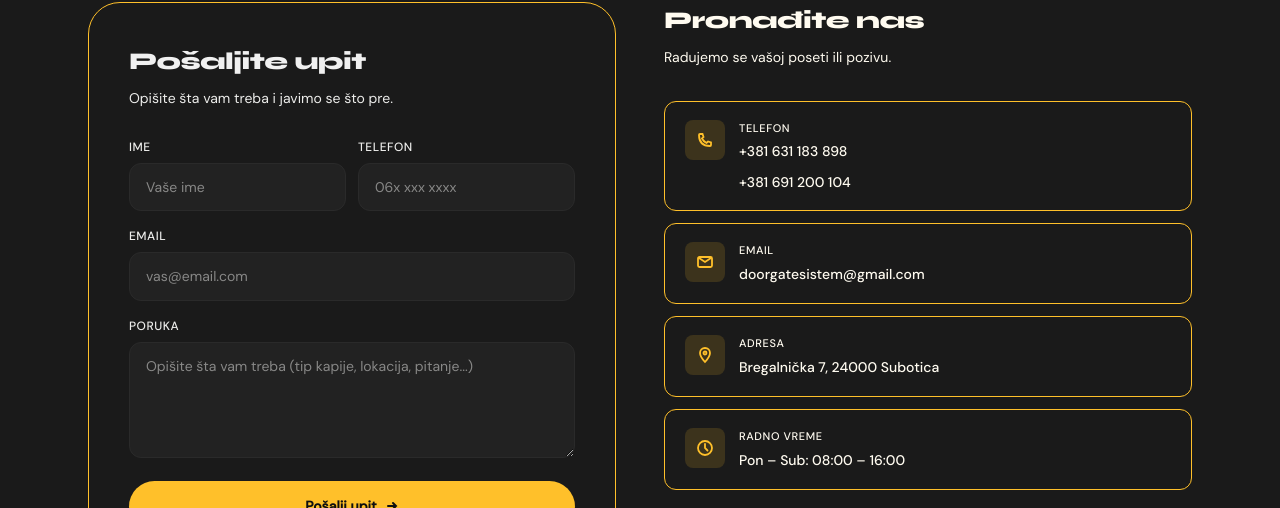
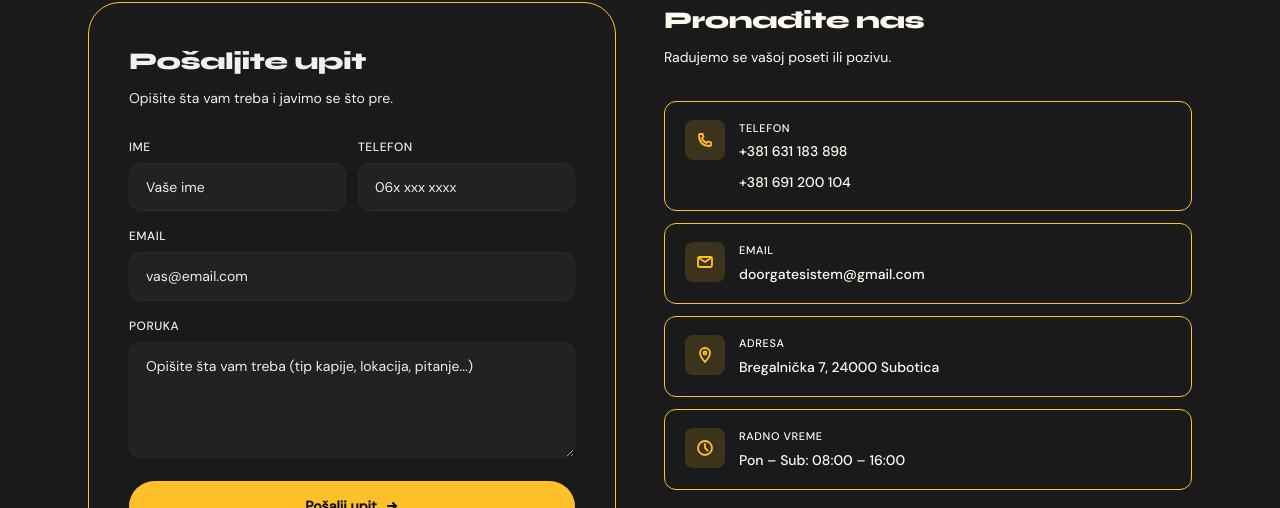
Before and after one commit to Cp6uH33/door-gate-store, a Next.js app: page / in a window 1280 px wide. Shown: the part 3521-4029 px from the top of the page. Built offline with nearby package versions, Linux system fonts and the light colour scheme; no server answers.

Commit message:
categories fix

```diff
--- a/src/app/globals.css
+++ b/src/app/globals.css
@@ -103,6 +103,11 @@ body {
     box-shadow: 0 2px 8px rgba(0,0,0,0.08), 0 8px 32px rgba(0,0,0,0.10);
   }
 
+  input::placeholder, textarea::placeholder {
+  color: #ededeb !important;    /* Tvoja boja */
+  opacity: 1 !important;        /* Potpuno vidljivo */
+}
+
   .section {
     @apply py-20 px-6;
   }
--- a/src/components/ContactSection.tsx
+++ b/src/components/ContactSection.tsx
@@ -102,7 +102,7 @@ export default function ContactSection() {
     width: '100%', padding: '12px 16px',
     background: '#222', border: '1.5px solid #2a2a2a',
     borderRadius: '12px', fontSize: '14px',
-    fontFamily: "'DM Sans', sans-serif", color: '#ededeb',
+    fontFamily: "'DM Sans', sans-serif", color: '#0f0f0f',
     outline: 'none', transition: 'border-color 0.2s, background 0.2s',
   };
 
@@ -136,7 +136,7 @@ export default function ContactSection() {
             <form onSubmit={handleSubmit}>
               <div style={{ display: 'grid', gridTemplateColumns: '1fr 1fr', gap: '12px', marginBottom: '16px' }}>
                 <div>
-                  <label style={{ fontSize: '12px', fontWeight: 500, color: '#ededeb', display: 'block', marginBottom: '6px', textTransform: 'uppercase', letterSpacing: '0.5px' }}>
+                  <label style={{ fontSize: '12px', fontWeight: 500, color: '#edebeb', display: 'block', marginBottom: '6px', textTransform: 'uppercase', letterSpacing: '0.5px' }}>
                     Ime
                   </label>
                   <input
@@ -236,7 +236,7 @@ export default function ContactSection() {
                     transition: 'border-color 0.2s',color: '#fffbf0',
                   }}
                   onMouseEnter={e => ((e.currentTarget as HTMLElement).style.borderColor = '#ffc02a')}
-                  onMouseLeave={e => ((e.currentTarget as HTMLElement).style.borderColor = '#2a2a2a')}
+                  onMouseLeave={e => ((e.currentTarget as HTMLElement).style.borderColor = '#ffc02a')}
                 >
                   <div
                     style={{
```
